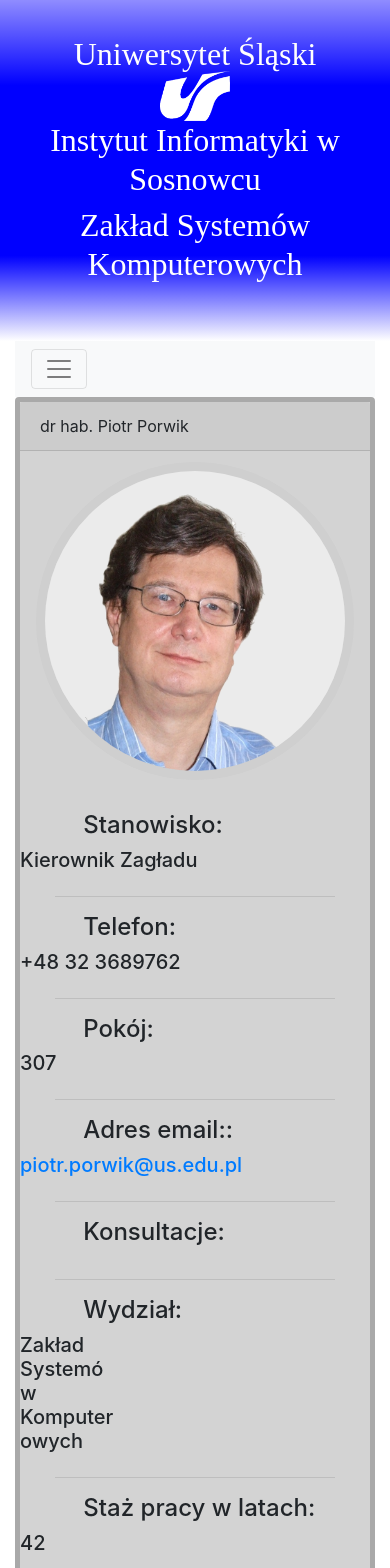
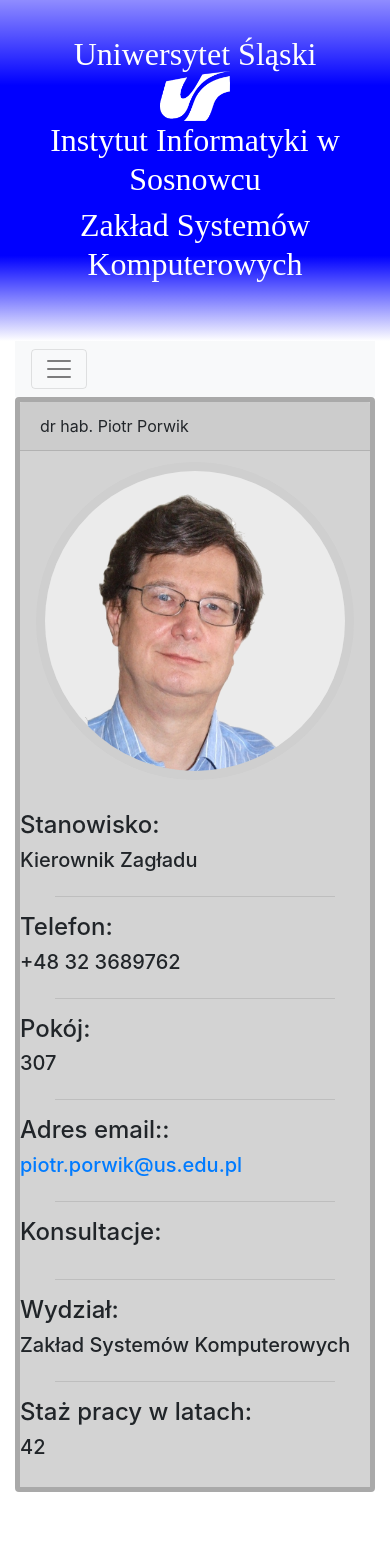
Before and after one commit to SpiritusPoland/US-presentation, an Angular app: page /employees/dr-hab-Piotr-Porwik in a window 390 px wide. Shown: the top 1568 px of the page. After the commit the page ends 1492 px from the top, so only its background shows below. Built offline with nearby package versions, Linux system fonts and the light colour scheme.

Commit message:
little fixes

```diff
--- a/src/app/employees/employees.component.html
+++ b/src/app/employees/employees.component.html
@@ -5,10 +5,10 @@
   <div class="card-margin">
 
     <div class="row">
-      <div class="offset-2 col-md-4">
+      <div class="offset-md-2 col-md-4 col-sm-12 text-justify-sm text-justify-md">
         <h4>Stanowisko:</h4>
       </div>
-      <div class="col-md-4 ">
+      <div class="col-md-4 col-sm-12  text-justify-sm text-justify-md">
         <h5 class="m-sm-auto">{{employee.position}}</h5>
       </div>
     </div>
@@ -16,60 +16,60 @@
 
 
     <div class="row">
-      <div class="offset-2 col-md-4">
+      <div class="offset-md-2 col-md-4  text-justify-sm text-justify-md">
         <h4>Telefon:</h4>
       </div>
-      <div class=" col-md-4">
+      <div class=" col-md-4  text-justify-sm text-justify-md">
         <h5>{{employee.phone}}</h5>
       </div>
     </div>
     <hr class="style"/>
 
     <div class="row">
-      <div class="offset-2 col-md-4">
+      <div class="offset-md-2 col-md-4  text-justify-sm text-justify-md">
         <h4>Pokój:</h4>
       </div>
-      <div class=" col-md-4">
+      <div class=" col-md-4  text-justify-sm text-justify-md">
         <h5>{{employee.room}}</h5>
       </div>
     </div>
     <hr class="style"/>
 
     <div class="row">
-      <div class="offset-2 col-md-4">
+      <div class="offset-md-2 col-md-4  text-justify-sm text-justify-md">
         <h4>Adres email::</h4>
       </div>
-      <div class=" col-md-4">
+      <div class=" col-md-4  text-justify-sm text-justify-md">
         <h5><a href="mailto:{{employee.email}}">{{employee.email}}</a></h5>
       </div>
     </div>
     <hr class="style"/>
 
     <div class="row">
-      <div class="offset-2 col-md-4">
+      <div class="offset-md-2 col-md-4  text-justify-sm text-justify-md">
         <h4>Konsultacje:</h4>
       </div>
-      <div class=" col-4">
+      <div class=" col-4  text-justify-sm text-justify-md">
         <h5>{{employee.consultations}}</h5>
       </div>
     </div>
     <hr class="style"/>
 
     <div class="row">
-      <div class="offset-2 col-md-4">
+      <div class="offset-md-2 col-md-4  text-justify-sm text-justify-md">
         <h4>Wydział:</h4>
       </div>
-      <div class=" col-4">
+      <div class=" col-md-4  text-justify-sm text-justify-md">
         <h5>{{employee.department}}</h5>
       </div>
     </div>
     <hr class="style"/>
 
     <div class="row">
-      <div class="offset-2 col-md-4">
+      <div class="offset-md-2 col-md-4  text-justify-sm text-justify-md">
         <h4>Staż pracy w latach:</h4>
       </div>
-      <div class=" col-md-4">
+      <div class=" col-md-4  text-justify-sm text-justify-md">
         <h5>{{employee.seniority}}</h5>
       </div>
     </div>
--- a/src/app/employees/employees.component.scss
+++ b/src/app/employees/employees.component.scss
@@ -26,11 +26,19 @@
   display: block;
 }
 
+
+
 hr.style {
   margin-left: 10%;
   margin-right: 10%;
 }
-
-.property {
-
+@media (min-width: 400px) {
+  .text-justify-sm{
+    text-align: center;
+  }
 }
+@media (min-width: 992px) {
+  .text-justify-md{
+    text-align: left;
+  }
+}
--- a/src/app/gallery/gallery.component.ts
+++ b/src/app/gallery/gallery.component.ts
@@ -53,40 +53,40 @@
         id: 'klaster',
         items: [
           {
-            photoUrl: 'assets/images/klaster/1klaster.jpg'
+            photoUrl: 'assets/images/klaster/1.jpg'
           },
           {
-            photoUrl: 'assets/images/klaster/2klaster.jpg'
+            photoUrl: 'assets/images/klaster/2.jpg'
           },
           {
-            photoUrl: 'assets/images/klaster/3klaster.jpg'
+            photoUrl: 'assets/images/klaster/3.jpg'
           },
           {
-            photoUrl: 'assets/images/klaster/4klaster.jpg'
+            photoUrl: 'assets/images/klaster/4.jpg'
           },
           {
-            photoUrl: 'assets/images/klaster/5klaster.jpg'
+            photoUrl: 'assets/images/klaster/5.jpg'
           },
           {
-            photoUrl: 'assets/images/klaster/6klaster.jpg'
+            photoUrl: 'assets/images/klaster/6.jpg'
           },
           {
-            photoUrl: 'assets/images/klaster/7klaster.jpg'
+            photoUrl: 'assets/images/klaster/7.jpg'
           },
           {
-            photoUrl: 'assets/images/klaster/8klaster.jpg'
+            photoUrl: 'assets/images/klaster/8.jpg'
           },
           {
-            photoUrl: 'assets/images/klaster/9klaster.jpg'
+            photoUrl: 'assets/images/klaster/9.jpg'
           },
           {
-            photoUrl: 'assets/images/klaster/10klaster.jpg'
+            photoUrl: 'assets/images/klaster/10.jpg'
           },
           {
-            photoUrl: 'assets/images/klaster/11klaster.jpg'
+            photoUrl: 'assets/images/klaster/11.jpg'
           },
           {
-            photoUrl: 'assets/images/klaster/12klaster.jpg'
+            photoUrl: 'assets/images/klaster/12.jpg'
           }
         ]
       },
```
